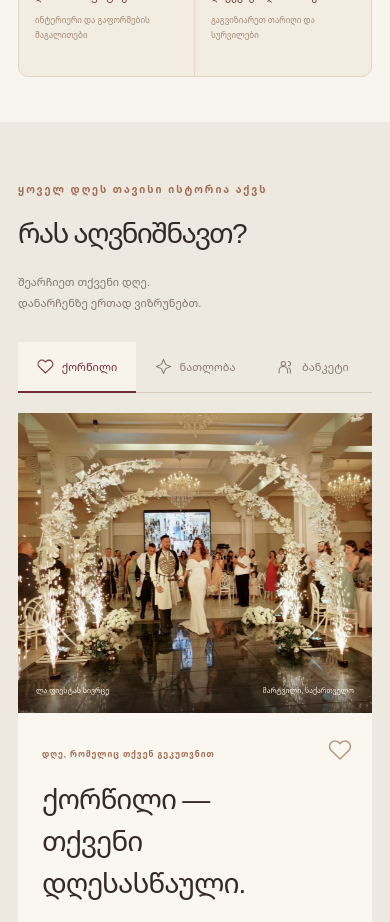
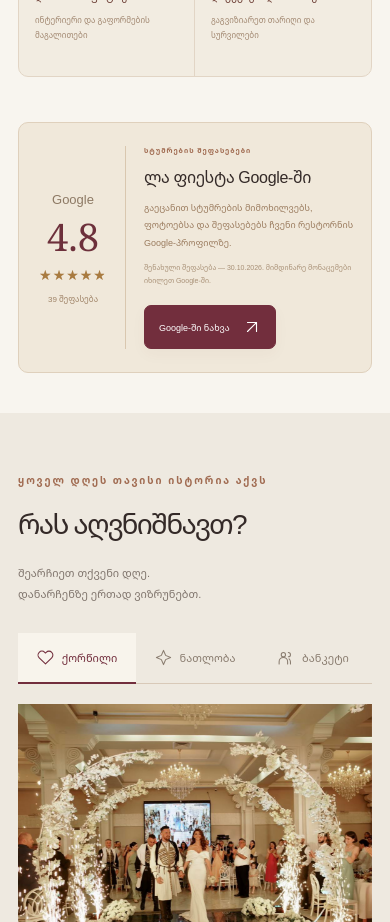
Before and after one commit to palignusw/la-fiesta-frontend, a Next.js app: page / in a window 390 px wide. Shown: the part 1360-2282 px from the top of the page. Built offline with nearby package versions, Linux system fonts and the light colour scheme; no server answers.

Commit message:
Add Google Places rating updates with server-side caching and dated fallback

```diff
--- a/app/experience.css
+++ b/app/experience.css
@@ -3428,3 +3428,145 @@ h2 em {
     font-size: 9px;
   }
 }
+.google-reputation {
+  display: grid;
+  grid-template-columns: 160px minmax(0, 1fr) auto;
+  align-items: center;
+  gap: 35px;
+  margin-bottom: 55px;
+  padding: 30px 35px;
+  border: 1px solid #dfd0bc;
+  border-radius: 10px;
+  background: #f0e8da;
+}
+.google-rating-score {
+  display: flex;
+  flex-direction: column;
+  align-items: center;
+  border-right: 1px solid #d9c7af;
+  padding-right: 30px;
+  gap: 6px;
+}
+.google-rating-source {
+  font:
+    13px Arial,
+    sans-serif;
+  color: #8d7964;
+}
+.google-rating-score > strong {
+  font:
+    46px Georgia,
+    serif;
+  color: #6d303b;
+  line-height: 1.2;
+}
+.google-rating-stars {
+  position: relative;
+  font:
+    18px Arial,
+    sans-serif;
+  letter-spacing: 2px;
+  color: #d4c7b3;
+  white-space: nowrap;
+}
+.google-rating-stars > span {
+  position: absolute;
+  left: 0;
+  top: 0;
+  overflow: hidden;
+  color: #a97b40;
+  white-space: nowrap;
+}
+.google-rating-score > small {
+  font-size: 8px;
+  color: #9e8266;
+  margin-top: 3px;
+}
+.google-rating-copy .eyebrow {
+  font-size: 8px;
+  margin-bottom: 10px;
+}
+.google-rating-copy h2 {
+  font-size: 23px;
+  letter-spacing: -0.6px;
+  margin-bottom: 10px;
+  line-height: 1.5;
+}
+.google-rating-copy > p {
+  font-size: 10px;
+  color: #9b7c5f;
+  line-height: 1.9;
+  margin-bottom: 10px;
+  max-width: 490px;
+}
+.google-rating-copy > small {
+  font-size: 7px;
+  color: #a89076;
+  line-height: 1.9;
+  display: block;
+}
+.google-reputation > .btn {
+  font-size: 10px;
+  padding: 15px 20px;
+  gap: 22px;
+  white-space: nowrap;
+}
+@media (max-width: 900px) {
+  .google-reputation {
+    grid-template-columns: 125px 1fr;
+    gap: 25px;
+    padding: 27px;
+  }
+  .google-rating-score {
+    grid-row: 1/3;
+    padding-right: 20px;
+    align-self: stretch;
+    justify-content: center;
+  }
+  .google-reputation > .btn {
+    grid-column: 2;
+    justify-self: start;
+  }
+  .google-rating-copy h2 {
+    font-size: 21px;
+  }
+}
+@media (max-width: 540px) {
+  .google-reputation {
+    grid-template-columns: 90px minmax(0, 1fr);
+    padding: 23px 17px;
+    gap: 18px;
+    margin-bottom: 40px;
+  }
+  .google-rating-score {
+    padding-right: 15px;
+    gap: 7px;
+  }
+  .google-rating-score > strong {
+    font-size: 38px;
+  }
+  .google-rating-stars {
+    font-size: 14px;
+    letter-spacing: 1px;
+  }
+  .google-rating-copy h2 {
+    font-size: 16px;
+    letter-spacing: -0.3px;
+  }
+  .google-rating-copy > p {
+    font-size: 9px;
+  }
+  .google-rating-copy > small {
+    font-size: 7px;
+  }
+  .google-rating-copy .eyebrow {
+    font-size: 7px;
+    letter-spacing: 1px;
+  }
+  .google-reputation > .btn {
+    font-size: 9px;
+    padding: 12px 14px;
+    gap: 13px;
+    min-height: 43px;
+  }
+}
--- a/app/page.tsx
+++ b/app/page.tsx
@@ -7,6 +7,7 @@ import Icon from "@/components/Experience/Icon";
 import MenuComparison from "@/components/Experience/MenuComparison";
 import VenueDetails from "@/components/Experience/VenueDetails";
 import CuisineSelection from "@/components/Experience/CuisineSelection";
+import GoogleReputation from "@/components/Experience/GoogleReputation";
 export default function HomePage() {
   return (
     <>
@@ -117,6 +118,7 @@ export default function HomePage() {
           </Link>
         </div>
       </section>
+      <GoogleReputation />
       <EventExplorer />
       <section className="section container feast-section">
         <div className="section-heading">
--- /dev/null
+++ b/components/Experience/GoogleReputation.tsx
@@ -0,0 +1,54 @@
+import Icon from "./Icon";
+import { getGoogleReputation } from "@/lib/google-reputation";
+export default async function GoogleReputation() {
+  const googleReviews = await getGoogleReputation();
+  return (
+    <section
+      className="container google-reputation"
+      aria-labelledby="google-reputation-title"
+    >
+      <div className="google-rating-score">
+        <span className="google-rating-source">Google</span>
+        <strong>{googleReviews.rating.toLocaleString("ka-GE")}</strong>
+        <span className="google-rating-stars" aria-hidden="true">
+          ★★★★★
+          <span style={{ width: `${(googleReviews.rating / 5) * 100}%` }}>
+            ★★★★★
+          </span>
+        </span>
+        <span className="visually-hidden">
+          შეფასება: {googleReviews.rating} 5-დან.
+        </span>
+        <small>{googleReviews.reviewCount} შეფასება</small>
+      </div>
+      <div className="google-rating-copy">
+        <span className="eyebrow">სტუმრების შეფასებები</span>
+        <h2 id="google-reputation-title">ლა ფიესტა Google-ში</h2>
+        <p>
+          გაეცანით სტუმრების მიმოხილვებს, ფოტოებსა და შეფასებებს ჩვენი რესტორნის
+          Google-პროფილზე.
+        </p>
+        <small>
+          {googleReviews.source === "google" ? (
+            "რეიტინგი და შეფასებების რაოდენობა მიღებულია Google-იდან. მონაცემები პერიოდულად ახლდება."
+          ) : (
+            <>
+              შენახული შეფასება —{" "}
+              <time dateTime={googleReviews.updatedAt}>30.10.2026</time>.
+              მიმდინარე მონაცემები იხილეთ Google-ში.
+            </>
+          )}
+        </small>
+      </div>
+      <a
+        href={googleReviews.url}
+        target="_blank"
+        rel="noopener noreferrer"
+        className="btn"
+      >
+        Google-ში ნახვა
+        <Icon name="diagonal" />
+      </a>
+    </section>
+  );
+}
--- /dev/null
+++ b/lib/google-reputation.ts
@@ -0,0 +1,88 @@
+import { googleReviews, restaurant } from "./restaurant";
+
+export type GoogleReputationData = {
+  rating: number;
+  reviewCount: number;
+  url: string;
+  source: "google" | "snapshot";
+  updatedAt?: string;
+};
+export const reputationSnapshot: GoogleReputationData = {
+  ...googleReviews,
+  source: "snapshot",
+};
+
+// The API key is used only by the server. No personal review text is requested.
+export async function getGoogleReputation(): Promise<GoogleReputationData> {
+  const key = process.env.GOOGLE_PLACES_API_KEY;
+  const placeId = process.env.GOOGLE_PLACES_PLACE_ID;
+  if (!key || !placeId || !/^[A-Za-z0-9_-]{10,256}$/.test(placeId)) {
+    return reputationSnapshot;
+  }
+  try {
+    const response = await fetch(
+      `https://places.googleapis.com/v1/places/${encodeURIComponent(placeId)}`,
+      {
+        headers: {
+          "X-Goog-Api-Key": key,
+          "X-Goog-FieldMask":
+            "id,displayName,location,rating,userRatingCount,googleMapsUri",
+        },
+        next: { revalidate: 3600, tags: ["google-reputation"] },
+        signal: AbortSignal.timeout(4500),
+      },
+    );
+    if (!response.ok) return reputationSnapshot;
+    const place: unknown = await response.json();
+    if (!place || typeof place !== "object") return reputationSnapshot;
+    const data = place as Record<string, unknown>;
+    const location = data.location as
+      { latitude?: unknown; longitude?: unknown } | undefined;
+    const displayName = data.displayName as { text?: unknown } | undefined;
+    const normalized =
+      typeof displayName?.text === "string"
+        ? displayName.text.toLocaleLowerCase().replace(/[^\p{L}\p{N}]/gu, "")
+        : "";
+    // Reject an unrelated Place ID rather than showing another business's score.
+    if (
+      data.id !== placeId ||
+      !(normalized.includes("lafiesta") || normalized.includes("ლაფიესტა")) ||
+      typeof location?.latitude !== "number" ||
+      typeof location.longitude !== "number" ||
+      Math.abs(location.latitude - restaurant.latitude) > 0.02 ||
+      Math.abs(location.longitude - restaurant.longitude) > 0.02 ||
+      typeof data.rating !== "number" ||
+      !Number.isFinite(data.rating) ||
+      data.rating < 1 ||
+      data.rating > 5 ||
+      typeof data.userRatingCount !== "number" ||
+      !Number.isSafeInteger(data.userRatingCount) ||
+      data.userRatingCount < 1
+    )
+      return reputationSnapshot;
+    let url = restaurant.googleMapsUrl as string;
+    if (typeof data.googleMapsUri === "string") {
+      try {
+        const candidate = new URL(data.googleMapsUri);
+        if (
+          candidate.protocol === "https:" &&
+          ["google.com", "www.google.com", "maps.google.com"].includes(
+            candidate.hostname,
+          )
+        )
+          url = candidate.href;
+      } catch {
+        /* Keep the owner-confirmed Google link. */
+      }
+    }
+    return {
+      rating: data.rating,
+      reviewCount: data.userRatingCount,
+      url,
+      source: "google",
+    };
+  } catch {
+    // Do not log the request URL/headers or claim the saved snapshot is current.
+    return reputationSnapshot;
+  }
+}
--- a/lib/restaurant.ts
+++ b/lib/restaurant.ts
@@ -12,10 +12,19 @@ export const restaurant = {
   countryCode: "GE",
   latitude: 42.43033,
   longitude: 42.38122,
+  googleMapsUrl: "https://share.google/ethf2SpqwployIiL8",
   socialUrls: [
     "https://www.tiktok.com/@la_fiesta2022",
     "https://www.facebook.com/profile.php?id=100083011586797",
   ],
+} as const;
+
+// Manual snapshot supplied by the owner, not a live Google API integration.
+export const googleReviews = {
+  rating: 4.8,
+  reviewCount: 39,
+  updatedAt: "2026-10-30",
+  url: restaurant.googleMapsUrl,
 } as const;
 
 export const mapUrl = `https://www.google.com/maps/search/?api=1&query=${restaurant.latitude},${restaurant.longitude}`;
@@ -64,7 +73,7 @@ export function getRestaurantStructuredData() {
           url: `${restaurant.siteUrl}/menu`,
           inLanguage: "ka-GE",
         },
-        sameAs: [...restaurant.socialUrls],
+        sameAs: [...restaurant.socialUrls, restaurant.googleMapsUrl],
       },
       {
         "@type": "WebSite",
```
Also changed, not shown: app/location/page.tsx (+11 -1 lines), 2 other files (tests, documents, lock files or other folders).
